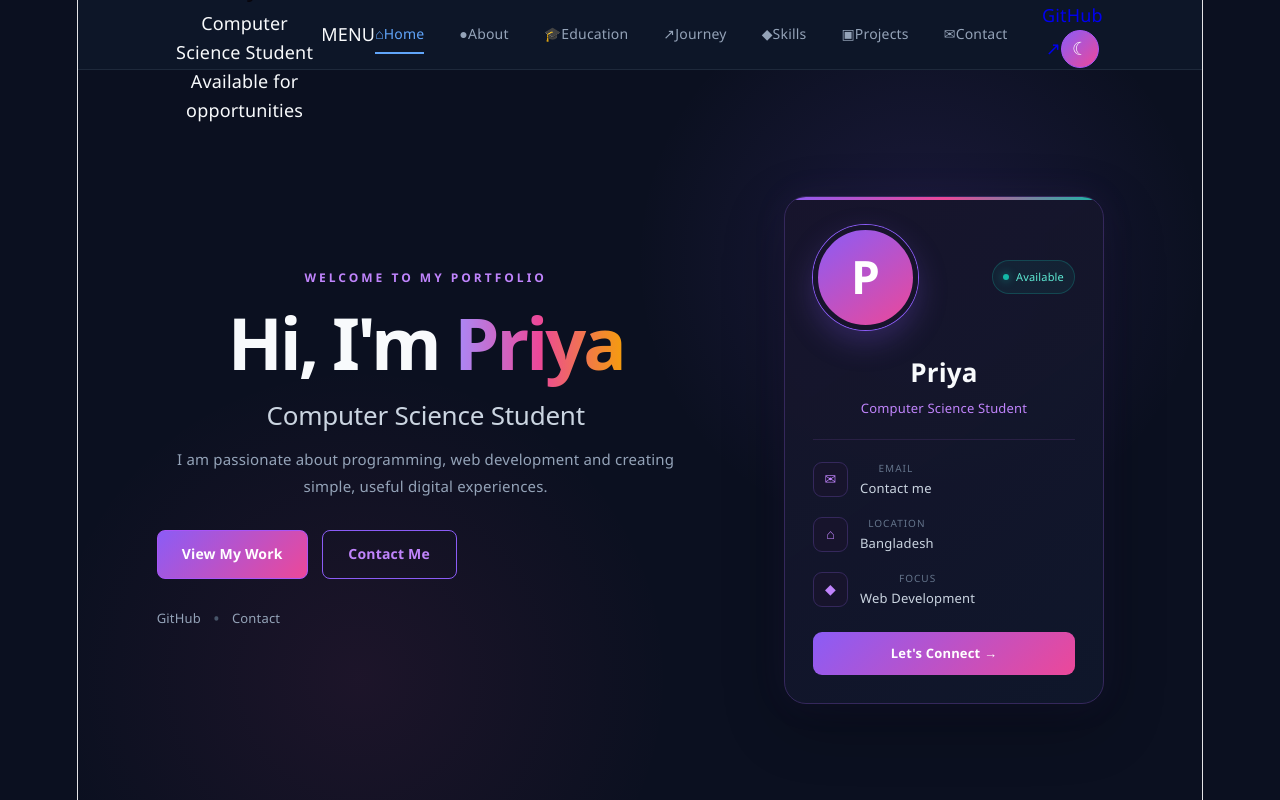
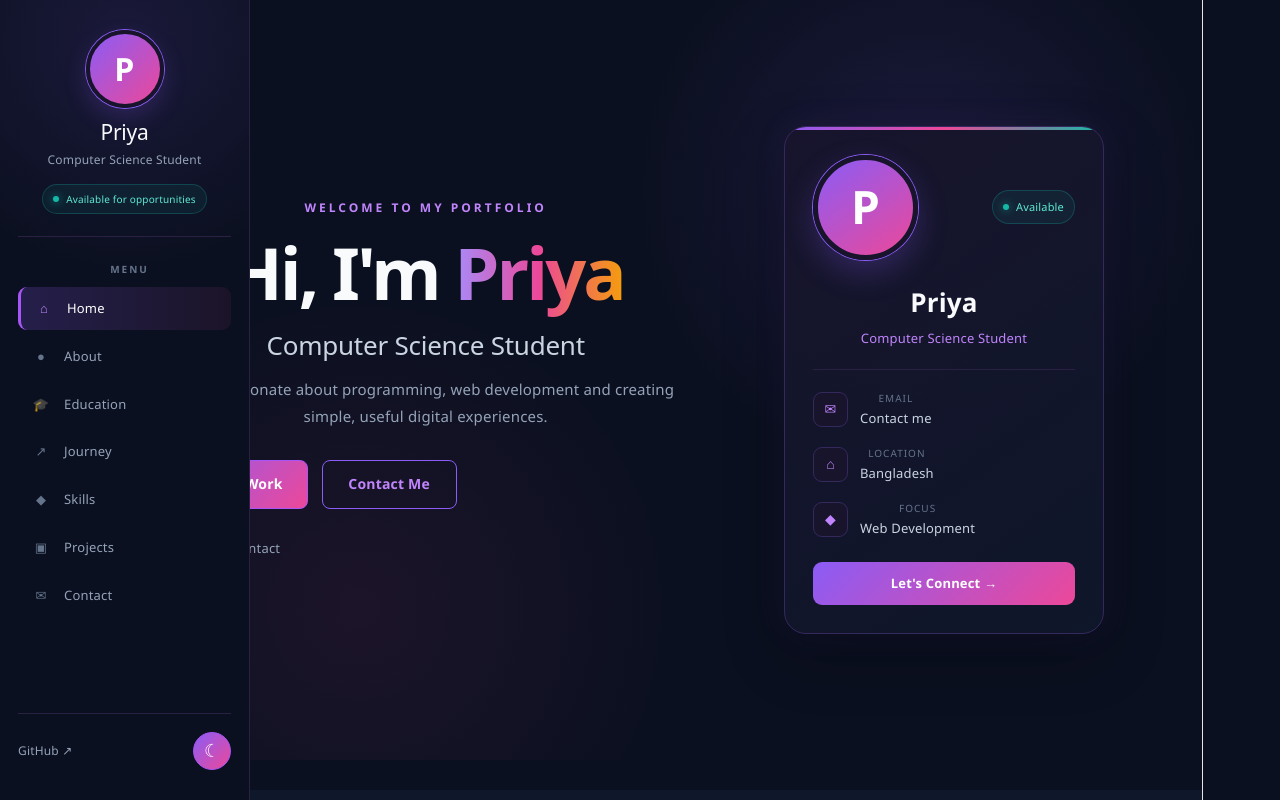
Before and after one commit to chandrima2186/Portfolio, a React app: page / in a window 1280 px wide. Shown: the top 800 px of the page. Built offline with nearby package versions, Linux system fonts and the light colour scheme; the HTML template or start-up script is replaced by a standard one.

Commit message:
Fix sidebar navbar layout

```diff
--- a/src/styles/Navbar.css
+++ b/src/styles/Navbar.css
@@ -1,157 +1,418 @@
-/* ================= NAVBAR ================= */
+/* ================= SIDEBAR NAVBAR ================= */
 
 .navbar {
-  position: sticky;
+  position: fixed;
+
   top: 0;
+  left: 0;
+
+  width: 250px;
+  height: 100vh;
+
   z-index: 1000;
 
-  height: 70px;
-  padding: 0 8%;
+  display: flex;
+  flex-direction: column;
+
+  padding: 30px 18px;
+
+  background:
+    radial-gradient(
+      circle at 50% 5%,
+      rgba(139, 92, 246, 0.12),
+      transparent 30%
+    ),
+    #0b1020;
+
+  border-right: 1px solid #292044;
+}
+
+/* ================= PROFILE ================= */
+
+.sidebar-profile {
+  text-align: center;
+
+  padding-bottom: 22px;
+
+  border-bottom: 1px solid #292044;
+}
+
+.sidebar-avatar {
+  width: 78px;
+  height: 78px;
+
+  margin: 0 auto 12px;
 
   display: flex;
   align-items: center;
+  justify-content: center;
 
-  background: rgba(15, 23, 42, 0.92);
-  backdrop-filter: blur(12px);
+  border-radius: 50%;
 
-  border-bottom: 1px solid #1e293b;
+  background: linear-gradient(
+    135deg,
+    #8b5cf6,
+    #ec4899
+  );
+
+  border: 4px solid #17142c;
+
+  box-shadow:
+    0 0 0 1px #8b5cf6,
+    0 10px 25px rgba(139, 92, 246, 0.20);
 }
 
-/* ================= LOGO ================= */
+.sidebar-avatar span {
+  color: #ffffff;
 
-.logo {
-  color: #f8fafc;
-  font-size: 25px;
+  font-size: 32px;
   font-weight: 700;
-  text-decoration: none;
-  letter-spacing: -1px;
-
-  flex-shrink: 0;
 }
 
-.logo span {
+.sidebar-profile h2 {
+  margin: 0;
+
   color: #f8fafc;
+
+  font-size: 21px;
+}
+
+.sidebar-profile > p {
+  margin: 5px 0 12px;
+
+  color: #94a3b8;
+
+  font-size: 12px;
+}
+
+/* ================= STATUS ================= */
+
+.sidebar-status {
+  display: inline-flex;
+
+  align-items: center;
+
+  gap: 7px;
+
+  padding: 6px 10px;
+
+  border: 1px solid rgba(20, 184, 166, 0.25);
+
+  border-radius: 20px;
+
+  background: rgba(20, 184, 166, 0.08);
+
+  color: #5eead4;
+
+  font-size: 10px;
+}
+
+.sidebar-status span {
+  width: 6px;
+  height: 6px;
+
+  border-radius: 50%;
+
+  background: #14b8a6;
+
+  box-shadow: 0 0 8px rgba(20, 184, 166, 0.7);
+}
+
+/* ================= MENU TITLE ================= */
+
+.nav-heading {
+  margin: 24px 0 10px;
+
+  padding-left: 10px;
+
+  color: #64748b;
+
+  font-size: 10px;
+
+  font-weight: 700;
+
+  letter-spacing: 2px;
 }
 
 /* ================= NAV LINKS ================= */
 
 .nav-links {
   display: flex;
-  align-items: center;
-  gap: 35px;
 
-  margin-left: auto;
-  margin-right: 25px;
+  flex-direction: column;
+
+  gap: 5px;
 }
 
 .nav-links a {
-  position: relative;
+  display: flex;
 
-  display: inline-block;
+  align-items: center;
+
+  gap: 12px;
+
+  padding: 11px 12px;
+
+  border-radius: 9px;
 
   color: #94a3b8;
+
   text-decoration: none;
-  font-size: 14px;
+
+  font-size: 13px;
+
   font-weight: 500;
 
-  white-space: nowrap;
+  transition: all 0.3s ease;
+}
+
+.nav-links a span {
+  width: 22px;
+
+  display: flex;
+
+  align-items: center;
+  justify-content: center;
+
+  color: #64748b;
+
+  font-size: 13px;
+}
+
+.nav-links a:hover {
+  color: #f8fafc;
+
+  background: rgba(139, 92, 246, 0.08);
+
+  transform: translateX(3px);
+}
+
+.nav-links a:hover span {
+  color: #c084fc;
+}
+
+/* ================= ACTIVE LINK ================= */
+
+.nav-links a.active-link {
+  color: #ffffff;
+
+  background:
+    linear-gradient(
+      90deg,
+      rgba(139, 92, 246, 0.20),
+      rgba(236, 72, 153, 0.07)
+    );
+
+  border-left: 3px solid #a855f7;
+}
+
+.nav-links a.active-link span {
+  color: #c084fc;
+}
+
+/* ================= SIDEBAR FOOTER ================= */
+
+.sidebar-footer {
+  margin-top: auto;
+
+  padding-top: 18px;
+
+  display: flex;
+
+  align-items: center;
+
+  justify-content: space-between;
+
+  border-top: 1px solid #292044;
+}
+
+.sidebar-social {
+  color: #94a3b8;
+
+  font-size: 12px;
+
+  text-decoration: none;
 
   transition: 0.3s;
 }
 
-.nav-links a:hover {
-  color: #f8fafc;
-}
-
-.nav-links a::after {
-  content: "";
-
-  position: absolute;
-  left: 0;
-  bottom: -8px;
-
-  width: 0;
-  height: 2px;
-
-  background: #60a5fa;
-
-  transition: 0.3s;
-}
-
-.nav-links a:hover::after {
-  width: 100%;
-}
-
-.nav-links a.active-link {
-  color: #60a5fa;
-}
-
-.nav-links a.active-link::after {
-  width: 100%;
+.sidebar-social:hover {
+  color: #c084fc;
 }
 
 /* ================= THEME BUTTON ================= */
 
 .theme-btn {
-  flex-shrink: 0;
+  width: 38px;
+  height: 38px;
+
+  border: 1px solid #35285c;
+
+  border-radius: 50%;
+
+  background: linear-gradient(
+    135deg,
+    #8b5cf6,
+    #ec4899
+  );
+
+  color: #ffffff;
+
+  font-size: 16px;
+
+  cursor: pointer;
+
+  transition: all 0.3s ease;
 }
 
-/* ================= MENU BUTTON ================= */
+.theme-btn:hover {
+  transform: rotate(15deg) scale(1.08);
+
+  box-shadow:
+    0 0 20px rgba(139, 92, 246, 0.25);
+}
+
+/* ================= MAIN CONTENT ================= */
+
+.main-content {
+  margin-left: 250px;
+
+  min-height: 100vh;
+}
+
+/* ================= LIGHT MODE ================= */
+
+body.light-mode .navbar {
+  background:
+    radial-gradient(
+      circle at 50% 5%,
+      rgba(139, 92, 246, 0.08),
+      transparent 30%
+    ),
+    #f8fafc;
+
+  border-right-color: #e2e8f0;
+}
+
+body.light-mode .sidebar-profile {
+  border-bottom-color: #e2e8f0;
+}
+
+body.light-mode .sidebar-profile h2 {
+  color: #0f172a;
+}
+
+body.light-mode .sidebar-profile > p {
+  color: #64748b;
+}
+
+body.light-mode .nav-links a {
+  color: #64748b;
+}
+
+body.light-mode .nav-links a:hover {
+  color: #0f172a;
+
+  background: rgba(139, 92, 246, 0.07);
+}
+
+body.light-mode .nav-links a.active-link {
+  color: #0f172a;
+
+  background: rgba(139, 92, 246, 0.10);
+}
+
+body.light-mode .sidebar-footer {
+  border-top-color: #e2e8f0;
+}
+
+body.light-mode .sidebar-social {
+  color: #64748b;
+}
+
+/* ================= MOBILE ================= */
 
 .menu-btn {
   display: none;
 
   background: none;
+
   border: none;
 
   color: #f8fafc;
-  font-size: 25px;
+
+  font-size: 24px;
 
   cursor: pointer;
 }
 
-/* ================= NAVBAR MOBILE ================= */
-
-@media (max-width: 650px) {
+@media (max-width: 800px) {
 
   .navbar {
+    position: fixed;
+
+    width: 100%;
+    height: 70px;
+
     padding: 0 5%;
+
+    flex-direction: row;
+
+    align-items: center;
+
+    border-right: none;
+
+    border-bottom: 1px solid #292044;
+
+    background: rgba(11, 16, 32, 0.94);
+
+    backdrop-filter: blur(12px);
+  }
+
+  .sidebar-profile,
+  .nav-heading,
+  .sidebar-footer {
+    display: none;
+  }
+
+  .nav-links {
+    position: absolute;
+
+    top: 70px;
+    left: 0;
+
+    width: 100%;
+
+    display: none;
+
+    padding: 20px;
+
+    background: #0b1020;
+
+    border-bottom: 1px solid #292044;
+  }
+
+  .navbar.mobile-open .nav-links {
+    display: flex;
+  }
+
+  .nav-links a {
+    justify-content: center;
+  }
+
+  .theme-btn {
+    margin-left: auto;
+
+    margin-right: 15px;
   }
 
   .menu-btn {
     display: block;
   }
 
-  .theme-btn {
-    margin-left: auto;
-    margin-right: 15px;
-  }
+  .main-content {
+    margin-left: 0;
 
-  .nav-links {
-    position: absolute;
-    top: 70px;
-    left: 0;
-
-    width: 100%;
-
-    display: none;
-    flex-direction: column;
-    align-items: center;
-
-    gap: 22px;
-
-    padding: 25px 0;
-
-    background: #0f172a;
-
-    border-bottom: 1px solid #1e293b;
-  }
-
-  .nav-links.active {
-    display: flex;
-  }
-
-  .nav-links a {
-    font-size: 15px;
+    padding-top: 70px;
   }
 }
```
